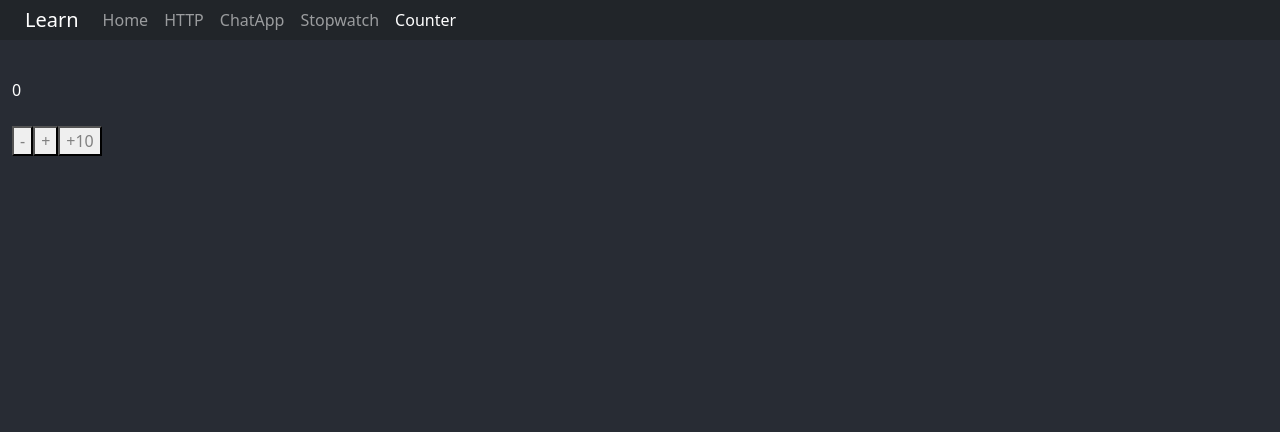
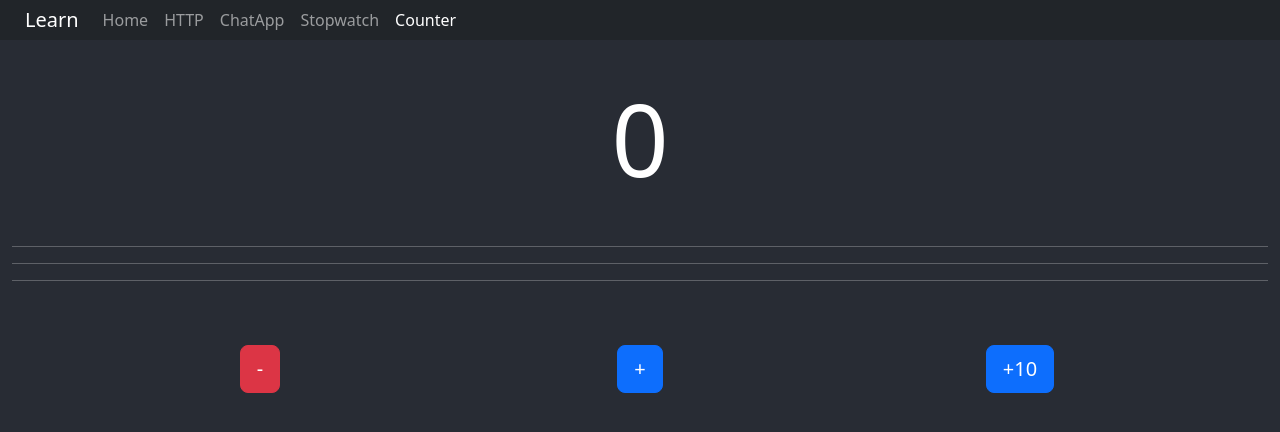
Before and after one commit to johnpalekars/DemoApps, a React (Create React App) app: page /counter in a window 1280 px wide. Shown: the top 432 px of the page. Built offline with nearby package versions, Linux system fonts and the light colour scheme.

Commit message:
minor changes

```diff
--- a/src/components/chatApp/ChatApp.css
+++ b/src/components/chatApp/ChatApp.css
@@ -1,27 +1,19 @@
-
-.form-container{
-    max-width: 350px;
-    margin: 20px 100px;
-    display: flex;
-    justify-content: center;
-    align-items: center;
-    height: 400px;
+.form-container {
+  display: flex;
+  justify-content: center;
+  align-items: center;
+  height: 50vh;
 }
 
-.input{
-    margin: 20px 5px;
+.input {
+  margin: 20px 5px;
 }
 
-
-
-
-
-.home{
-    height: 400px;
-    color:aliceblue;
-    font-size:x-large;
-
+.home {
+  height: 400px;
+  color: aliceblue;
+  font-size: x-large;
 }
-button{
-    color:gray
+button {
+  color: gray;
 }
--- a/src/components/chatApp/ChatApp.js
+++ b/src/components/chatApp/ChatApp.js
@@ -1,15 +1,17 @@
-import React from "react";
+import React, { Fragment } from "react";
 import "./ChatApp.css";
 const ChatApp = () => {
   return (
-    <div
-      className="container flex"
-      style={{ margin: "150px 100px 2px 100px", padding: "20px", color:"white"}}
-    >
+    <Fragment>
       <div className="form-container">
-        <div className="form-group text-center " >
+        <div className="container flex" style={{ color: "white" }}>
+          <div className="form-group text-center ">
             <h1>{`<>DevRooms</>`}</h1>
-          <input className="form-control input" type="text" placeholder="Username..." />
+            <input
+              className="form-control input"
+              type="text"
+              placeholder="Username..."
+            />
             <select className="form-control input">
               <option>-- Select Room --</option>
               <option value="javascript">JavaScript</option>
@@ -22,6 +24,7 @@ const ChatApp = () => {
           </div>
         </div>
       </div>
+    </Fragment>
   );
 };
 
--- a/src/components/counter/Counter.js
+++ b/src/components/counter/Counter.js
@@ -1,21 +1,55 @@
 import React, { Fragment } from "react";
-import { useSelector,useDispatch } from "react-redux";
-import {counterINC} from "../../Store/reducers/counter";
+import { useSelector, useDispatch } from "react-redux";
+import { counterINC } from "../../Store/reducers/counter";
 import { increment, decrement } from "../../Store/reducers/counter";
 
 const Counter = () => {
+  const dispatch = useDispatch();
 
-    const dispatch = useDispatch();
-
-    const counter = useSelector(state => state.counter.value);
+  const counter = useSelector((state) => state.counter.value);
 
   return (
     <Fragment>
-      <div style={{color:"white",}}>{counter}</div>
-        <br />
-      <button onClick={()=>dispatch(decrement())}>-</button>
-      <button onClick={()=>dispatch(increment())}>+</button>
-      <button onClick={()=>dispatch(counterINC.actions.incrementByTen())}>+10</button>
+      <div class="row h1">
+        {" "}
+        <div style={{ color: "white", fontSize: "100px" }} class="text-center">
+          {counter}
+        </div>
+      </div>
+      <br />
+      {[1, 1, 1].map(() => (
+        <hr style={{ color: "white" }} />
+      ))}
+      <br />
+      <br />
+      <div className="container">
+        <div className="row">
+          <div className="col-4 text-center">
+            <button
+              className="btn btn-lg btn-danger"
+              onClick={() => dispatch(decrement())}
+            >
+              -
+            </button>
+          </div>
+          <div className="col-4 text-center">
+            <button
+              className="btn btn-lg btn-primary"
+              onClick={() => dispatch(increment())}
+            >
+              +
+            </button>
+          </div>
+          <div className="col-4 text-center">
+            <button
+              className="btn btn-lg btn-primary"
+              onClick={() => dispatch(counterINC.actions.incrementByTen())}
+            >
+              +10
+            </button>
+          </div>
+        </div>
+      </div>
     </Fragment>
   );
 };
```
Lines whose indentation alone changed are shown as unchanged.
